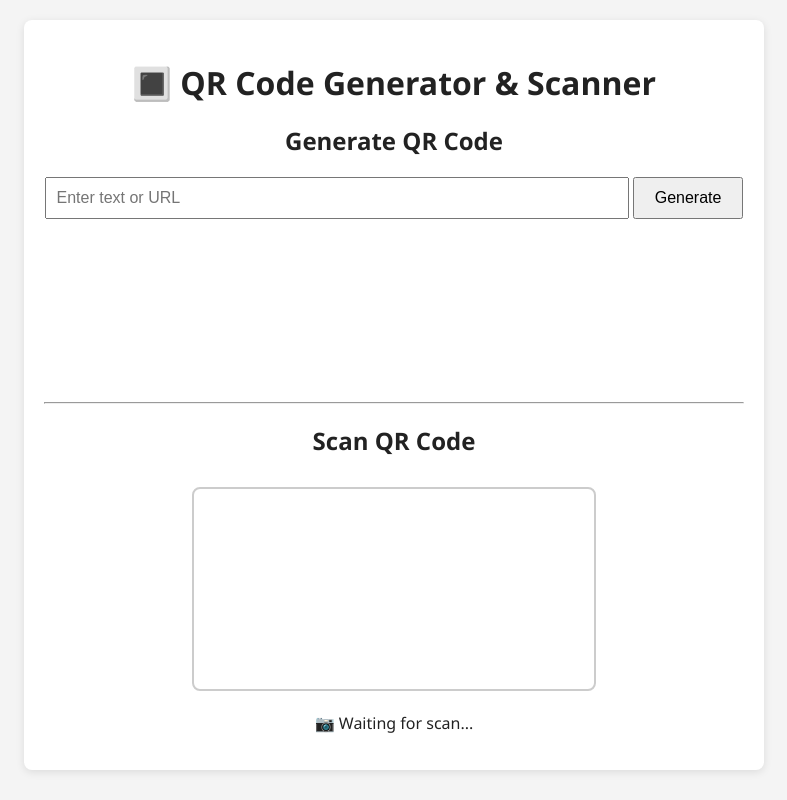
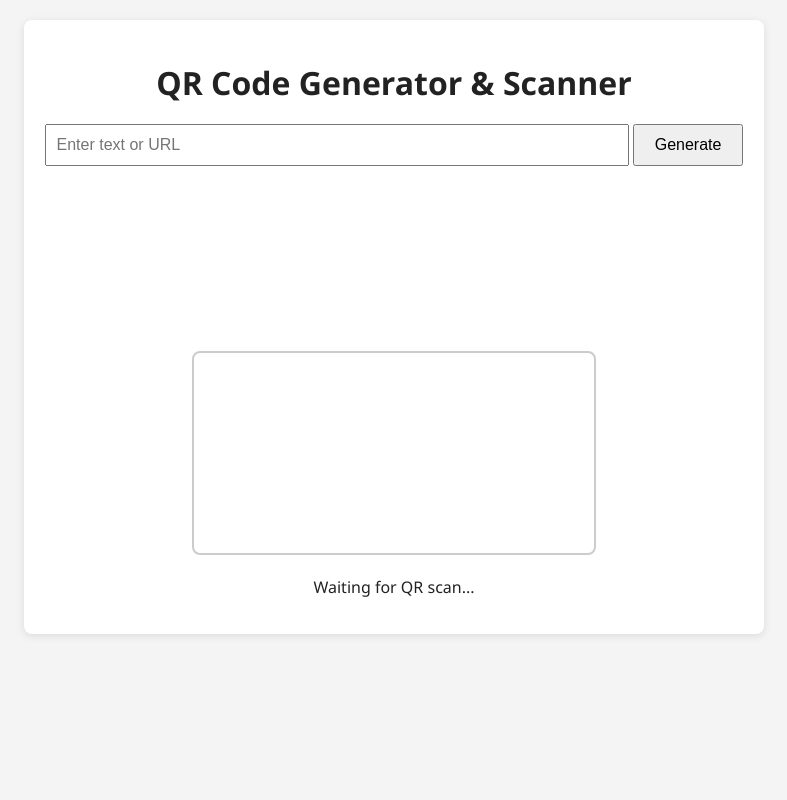
Before and after one commit to Atharva-Gore/QR-Code, a plain HTML site: page indx.html in a window 1280 px wide. Shown: the whole page, without its empty margins (246-1033 px from the left). Drawn offline with Linux system fonts and the light colour scheme.

Commit message:
Update indx.html

```diff
--- a/indx.html
+++ b/indx.html
@@ -9,26 +9,23 @@
 </head>
 <body>
   <div class="container">
-    <h1>🔳 QR Code Generator & Scanner</h1>
+    <h1>QR Code Generator & Scanner</h1>
 
-    <section class="generator">
-      <h2>Generate QR Code</h2>
+    <section>
       <input type="text" id="qrInput" placeholder="Enter text or URL" />
       <button onclick="generateQR()">Generate</button>
       <canvas id="qrCanvas"></canvas>
-      <a id="downloadLink" style="display: none;" download="qr-code.png">⬇️ Download QR Code</a>
+      <a id="downloadLink" download="qr-code.png" style="display:none;">Download</a>
     </section>
 
-    <hr />
-
-    <section class="scanner">
-      <h2>Scan QR Code</h2>
+    <section>
       <video id="video" autoplay></video>
       <canvas id="scanCanvas" hidden></canvas>
-      <p id="scanResult">📷 Waiting for scan...</p>
+      <p id="scanResult">Waiting for QR scan...</p>
     </section>
   </div>
 
-  <script src="script.js" type="module"></script>
+  <!-- ✅ use type=module -->
+  <script type="module" src="script.js"></script>
 </body>
 </html>
```
